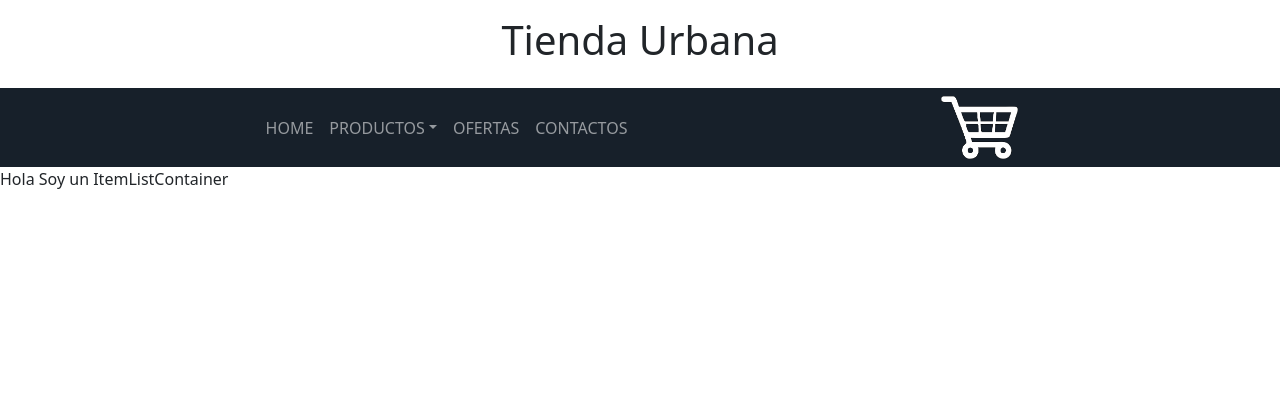
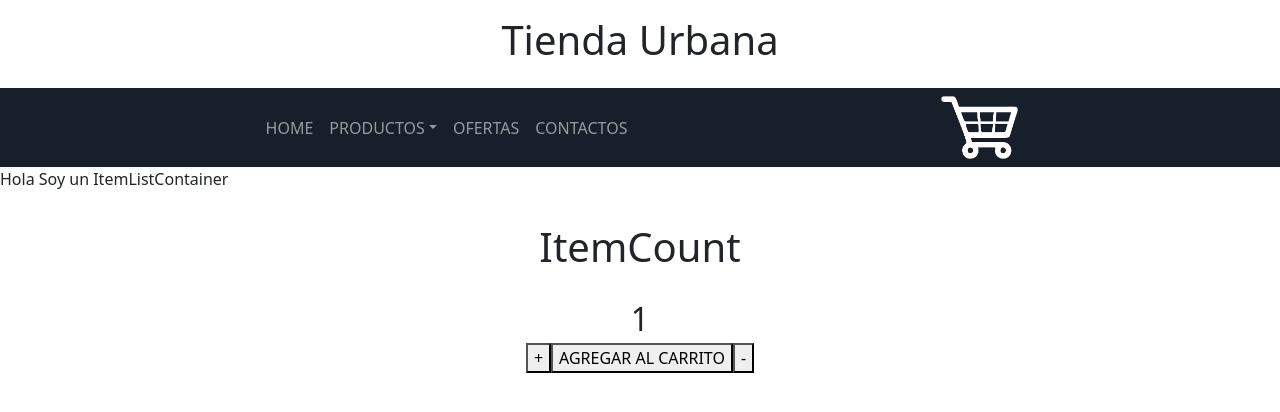
Before and after one commit to caceresivan5/Proyecto-React, a React (Create React App) app: page / in a window 1280 px wide. Shown: the top 412 px of the page. Built offline with nearby package versions, Linux system fonts and the light colour scheme.

Commit message:
Desafio 5

```diff
--- a/src/App.css
+++ b/src/App.css
@@ -16,5 +16,12 @@ h2{
   .CarritoCompras{
     width: 20%;
     margin: auto 3rem;
-
   }
+  .contadorCarrito label{
+   display: block;
+   text-align: center;
+   font-size: 2rem;
+  }
+  .BotonItemCount{
+    text-align: center;
+  }
--- a/src/App.js
+++ b/src/App.js
@@ -3,6 +3,7 @@ import { Component } from 'react';
 import './App.css';
 import ItemListContainer from '../src/component/ItemListContainer';
 import NavBar from './component/NavBar';
+
 
 class App extends Component{
   render(){
@@ -15,6 +16,7 @@ class App extends Component{
 
       <ItemListContainer greeting = "Hola Soy un ItemListContainer "/> {/* Componente que pasa una props */}
 
+
      </div>
 
     );
--- a/src/component/CarWidget.js
+++ b/src/component/CarWidget.js
@@ -4,8 +4,8 @@ import carrito from '../img/carrito.png';
 const CartWidget = () => {
     return (
         <>
-        <a href ="#">
-            <img className="CarritoCompras" src = { carrito } />
+        <a href ="index.html">
+            <img className="CarritoCompras" src = { carrito } alt = "imagen carrito" />
         </a>
         </>
     )
--- /dev/null
+++ b/src/component/ItemCount.js
@@ -0,0 +1,40 @@
+import {useState} from "react";
+
+//creo el ItemCount y le paso los parametros
+const ItemCount = ( { stock, initial, onAdd} ) =>{
+    const [count, setCount] = useState(initial)
+    //creo una funcion para sumar
+    const sumar = () => {
+        if(count < stock){
+            setCount(count + 1)
+        }
+
+    }
+     //creo una funcion para restar
+    const restar = () => {
+        if(count > 1){
+            setCount(count - 1)
+        }
+    }
+
+    const agregarCarrito = () =>{
+        onAdd(count)
+    }
+    return(
+        <div> {/* creo el HTML */}
+            <h1> ItemCount</h1>
+
+            <div className = "contadorCarrito">
+            <label >{count}</label>
+            </div>
+
+            <div className = "BotonItemCount">
+            <button onClick = {sumar} > + </button>
+            <button onClick = {agregarCarrito} > AGREGAR AL CARRITO </button>
+            <button onClick = {restar} > - </button>
+            </div>
+
+        </div>
+    )
+}
+export default ItemCount
--- a/src/component/ItemListContainer.js
+++ b/src/component/ItemListContainer.js
@@ -1,7 +1,20 @@
+import React from 'react';
+import ItemCount from '../component/ItemCount'
 
-const ItemListContainer = ( { greeting } ) =>{ {/* greeting es la props que recibe del padre.la informacion que trae la inyecta en el parrafo */}
+/* greeting es la props que recibe del padre.la informacion que trae la inyecta en el parrafo */
+const ItemListContainer = ( { greeting } ) => {
+
+//creo un alert
+const onAdd = (cantidad)=>{
+    alert(`AGREGASTE ${cantidad} PRODUCTOS AL CARRITO`)
+}
     return (
-        <p> { greeting } </p>
+        <div>
+            <p> { greeting } </p>
+
+            <ItemCount stock = { 10 } initial = { 1 } onAdd = {onAdd} />
+        </div>
+
     )
 
 }
```
